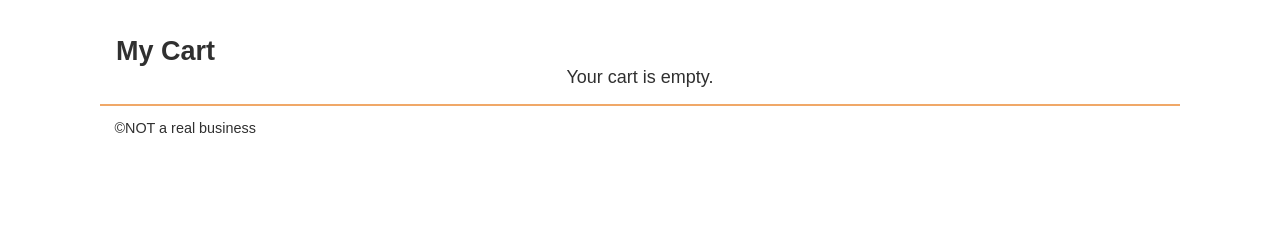
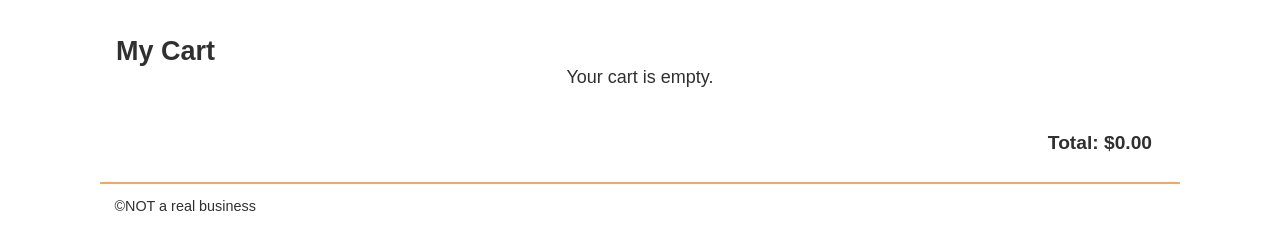
Before and after one commit to donovanpoland/wdd330-sleepoutside, a website: page src/cart/index.html in a window 1280 px wide. Shown: the part 90-340 px from the top of the page. Drawn offline with Linux system fonts and the light colour scheme.

Commit message:
TOTAL CART ADDED ✅

```diff
--- a/src/cart/index.html
+++ b/src/cart/index.html
@@ -8,7 +8,7 @@
 
     <title>Sleep Outside | Cart</title>
 
-    <link rel="stylesheet" href="/css/style.css" />
+    <link rel="stylesheet" href="/src/css/style.css" />
 
     <script src="../js/cart.js" type="module"></script>
   </head>
@@ -89,6 +89,11 @@
             <p class="cart-card__price">$199.99</p>
           </li> -->
         </ul>
+
+        <!--(TOTAL CART)-->
+      <div class="cart-footer hide">
+        <p class="cart-total">Total: $0.00</p>
+      </div>
       </section>
     </main>
 
--- a/src/css/style.css
+++ b/src/css/style.css
@@ -261,3 +261,16 @@ footer {
   font-size: var(--small-font);
   padding: 1em;
 }
+
+
+/* TOTAL CART */
+.cart-footer {
+  margin-top: 2rem;
+  text-align: right;
+  font-size: 1.2rem;
+  font-weight: bold;
+}
+
+.hide {
+  display: none;
+}
--- a/src/js/cart.js
+++ b/src/js/cart.js
@@ -8,6 +8,9 @@ function renderCartContents() {
   }
 
   const list = document.querySelector(".product-list");
+
+  // showCartTotal
+  showCartTotal(cartItems);
 
   if (!cartItems.length) {
     list.innerHTML = `<li class="empty">Your cart is empty.</li>`;
@@ -49,4 +52,17 @@ function cartItemTemplate(item) {
   return newItem;
 }
 
+//function for total cart (TOTAL CART):
+function showCartTotal(cartItems) {
+  // convert FinalPrice a number
+  const total = cartItems.reduce((sum, item) => sum + Number(item.FinalPrice), 0);
+  const formattedTotal = total.toFixed(2);
+
+  const footer = document.querySelector(".cart-footer");
+  if (footer) {
+    footer.classList.remove("hide");
+    footer.querySelector(".cart-total").textContent = `Total: $${formattedTotal}`;
+  }
+}
+
 renderCartContents();
```
Also changed, not shown: src/index.html (+1 -1 lines).
